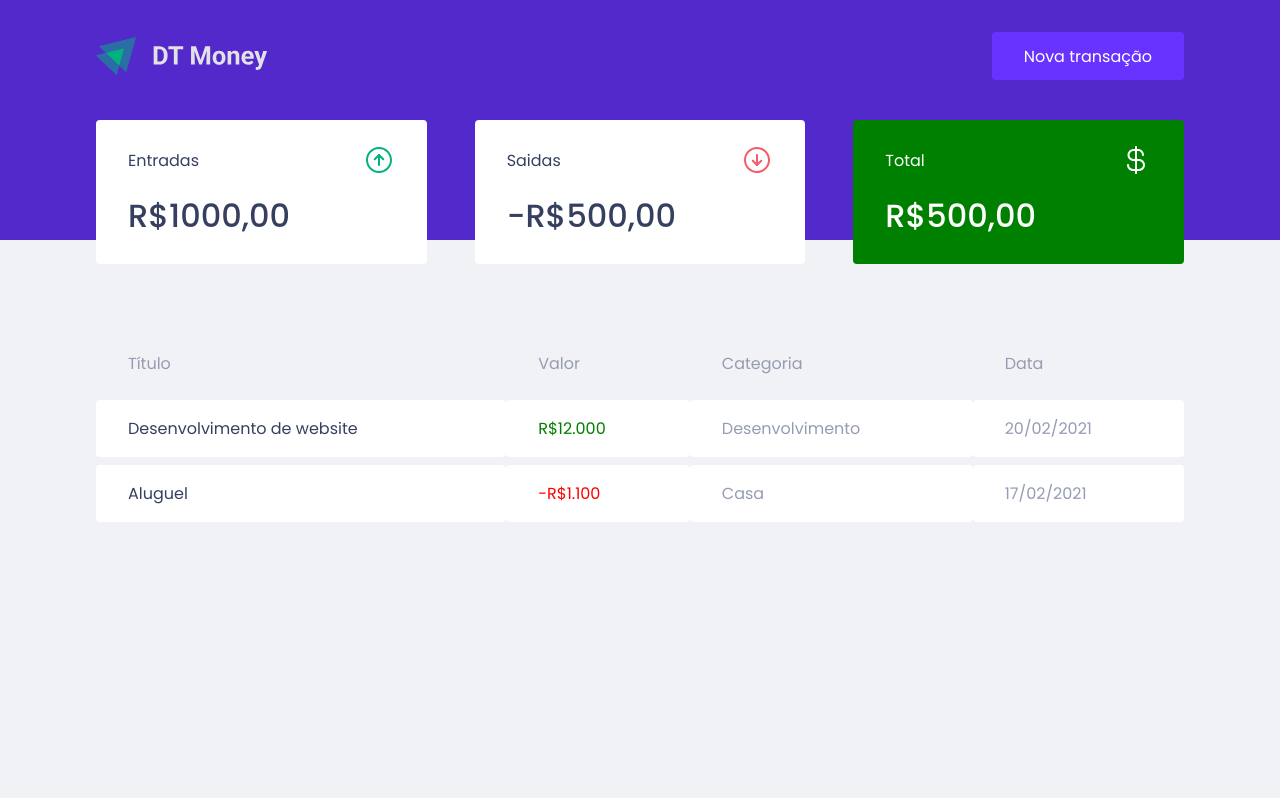
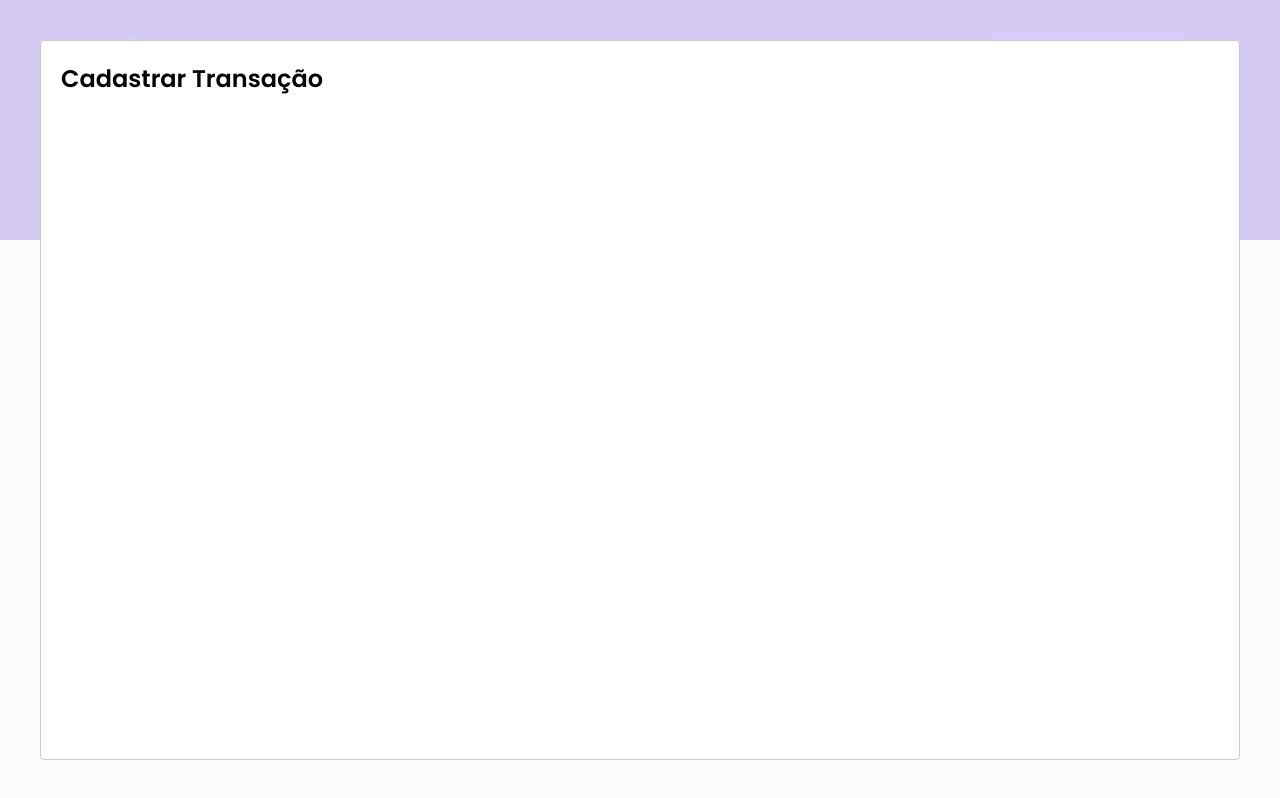
Before and after one commit to viniAmorim/dt-money, a React (Create React App) app: page / in a window 1280 px wide. Both pictures are taken after a click on the button "Nova transação". Built offline with nearby package versions, Linux system fonts and the light colour scheme; no server answers; what miragejs would draw is missing.

Commit message:
config creation modal

```diff
--- a/package.json
+++ b/package.json
@@ -7,6 +7,7 @@
     "miragejs": "^0.1.48",
     "react": "^18.2.0",
     "react-dom": "^18.2.0",
+    "react-modal": "^3.16.1",
     "react-scripts": "5.0.1",
     "styled-components": "^6.1.8",
     "web-vitals": "^2.1.0"
@@ -19,6 +20,7 @@
     "@types/node": "^16.7.13",
     "@types/react": "^18.0.0",
     "@types/react-dom": "^18.0.0",
+    "@types/react-modal": "^3.16.3",
     "@types/styled-components": "^5.1.34",
     "typescript": "^4.4.2"
   },
--- a/src/App.tsx
+++ b/src/App.tsx
@@ -1,12 +1,35 @@
+import Modal from "react-modal";
 import { Dashboard } from "./components/Dashboard";
 import { Header } from "./components/Header";
 import { GlobalStyle } from "./styles/global";
+import { useState } from "react";
+
+Modal.setAppElement("#root");
 
 export function App() {
+  const [isNewTransactionOpen, setIsNewTransactionOpen] = useState(false);
+
+  function handleOpenNewTransactionModal() {
+    setIsNewTransactionOpen(true);
+  }
+
+  function handleCloseNewTransactionModal() {
+    setIsNewTransactionOpen(false);
+  }
+
   return (
     <>
-      <Header />
+      <Header onOpenNewTransactionModal={handleOpenNewTransactionModal} />
+
       <Dashboard />
+
+      <Modal
+        isOpen={isNewTransactionOpen}
+        onRequestClose={handleCloseNewTransactionModal}
+      >
+        <h2>Cadastrar Transação</h2>
+      </Modal>
+
       <GlobalStyle />
     </>
   );
--- a/src/components/Header/index.tsx
+++ b/src/components/Header/index.tsx
@@ -1,12 +1,18 @@
 import logoImg from "../../assets/logo.svg";
 import { Container, Content } from "./styles";
 
-export function Header() {
+interface HeaderProps {
+  onOpenNewTransactionModal: () => void;
+}
+
+export function Header({ onOpenNewTransactionModal }: HeaderProps) {
   return (
     <Container>
       <Content>
         <img src={logoImg} alt="dt money" />
-        <button type="button">Nova transação</button>
+        <button type="button" onClick={onOpenNewTransactionModal}>
+          Nova transação
+        </button>
       </Content>
     </Container>
   );
```
Also changed, not shown: 2 other files (tests, documents, lock files or other folders).
